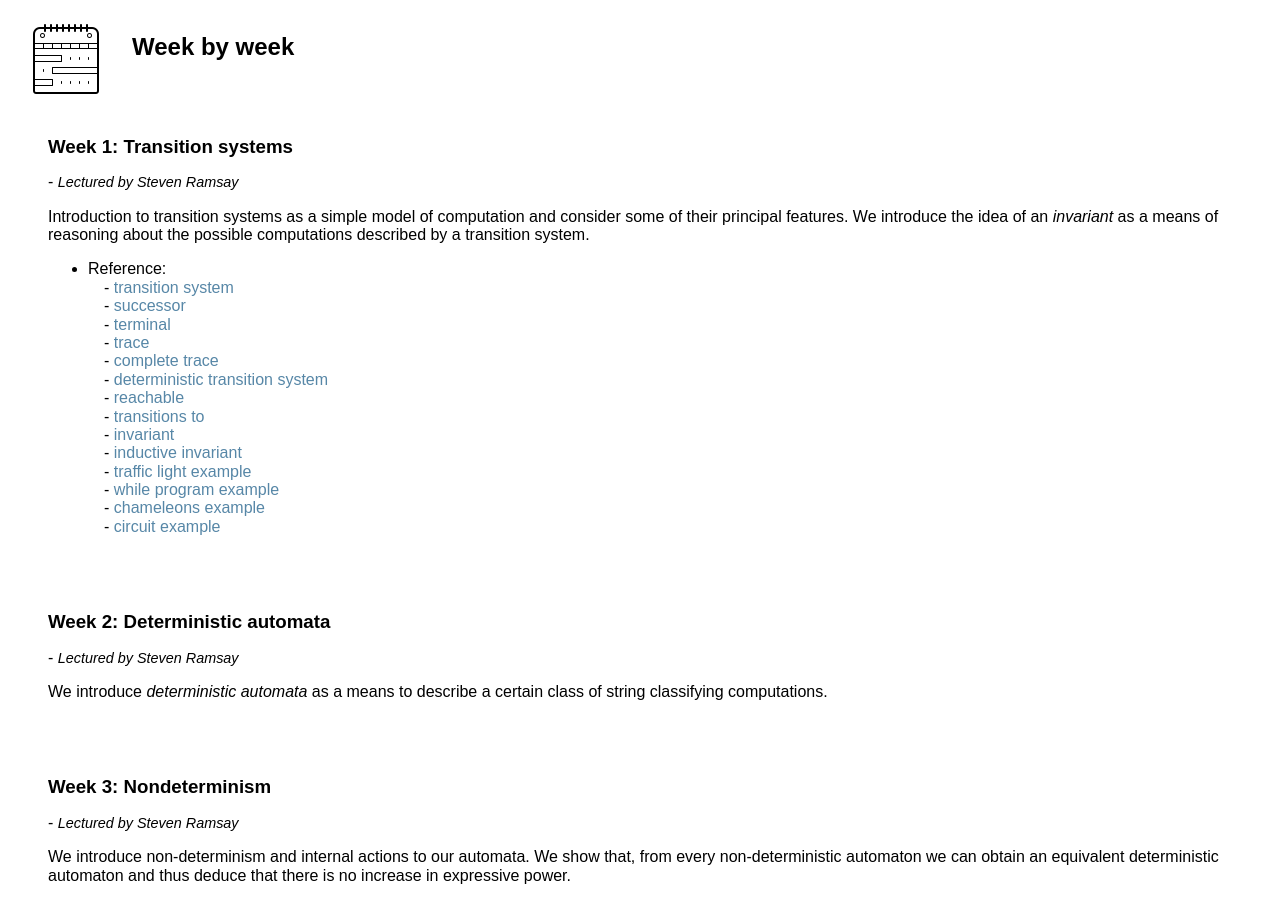
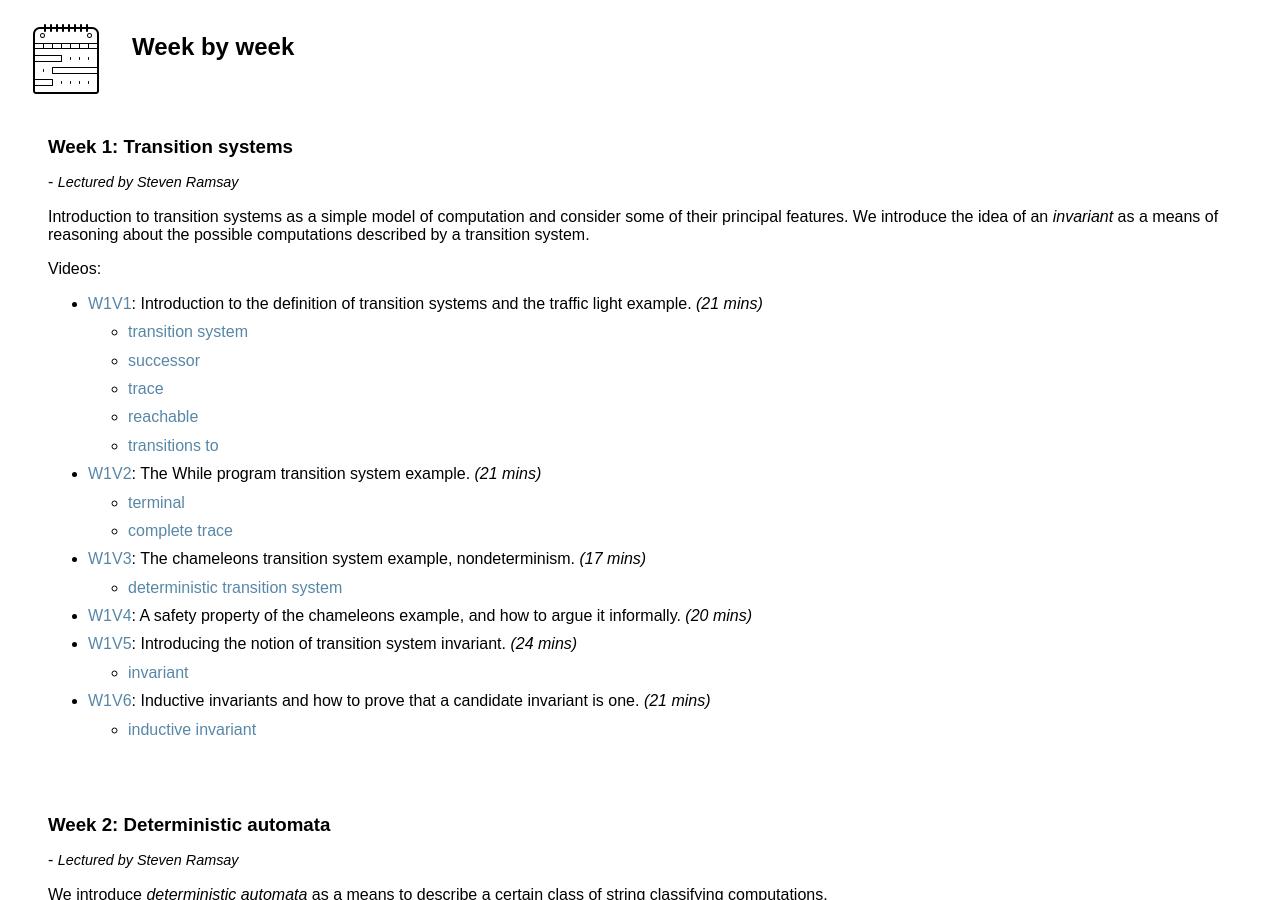
Before and after one commit to uob-coms20007/webpages, a Jekyll site: the page built from schedule.md, in a window 1280 px wide and 900 px high, scrolled down 1283 px. Built offline with Jekyll 4.4.1, drawn with Linux system fonts in a browser that asks for light colours; nearby versions of some CDN libraries.

Commit message:
add week data, implement display

```diff
--- a/_data/weeks.yml
+++ b/_data/weeks.yml
@@ -3,21 +3,46 @@
   theme: Transition systems
   description: Introduction to transition systems as a simple model of computation and consider some of their principal features.  We introduce the idea of an *invariant* as a means of reasoning about the possible computations described by a transition system.
   videos:
-  references:
-    - https://uob-coms20007.github.io/reference/trsys.html#transition-system
-    - https://uob-coms20007.github.io/reference/trsys.html#successor
-    - https://uob-coms20007.github.io/reference/trsys.html#terminal
-    - https://uob-coms20007.github.io/reference/trsys.html#trace
-    - https://uob-coms20007.github.io/reference/trsys.html#complete-trace
-    - https://uob-coms20007.github.io/reference/trsys.html#deterministic-transition-system
-    - https://uob-coms20007.github.io/reference/trsys.html#reachable
-    - https://uob-coms20007.github.io/reference/trsys.html#transitions-to
-    - https://uob-coms20007.github.io/reference/invariance.html#invariant
-    - https://uob-coms20007.github.io/reference/invariance.html#inductive-invariant
-    - https://uob-coms20007.github.io/reference/trsys/examples.html#traffic-light-example
-    - https://uob-coms20007.github.io/reference/trsys/examples.html#while-program-example
-    - https://uob-coms20007.github.io/reference/trsys/examples.html#chameleons-example
-    - https://uob-coms20007.github.io/reference/trsys/examples.html#circuit-example
+    - num: 1
+      dsc: Introduction to the definition of transition systems and the traffic light example.
+      dur: 21
+      url: https://web.microsoftstream.com/video/f2350538-7875-4dcc-9a79-ba3198877433
+      ref:
+        - https://uob-coms20007.github.io/reference/trsys.html#transition-system
+        - https://uob-coms20007.github.io/reference/trsys.html#successor
+        - https://uob-coms20007.github.io/reference/trsys.html#trace
+        - https://uob-coms20007.github.io/reference/trsys.html#reachable
+        - https://uob-coms20007.github.io/reference/trsys.html#transitions-to
+    - num: 2
+      dsc: The While program transition system example.
+      dur: 21
+      url: https://web.microsoftstream.com/video/13d3c588-aa76-4ea4-a542-eb928c653148
+      ref:
+        - https://uob-coms20007.github.io/reference/trsys.html#terminal
+        - https://uob-coms20007.github.io/reference/trsys.html#complete-trace
+    - num: 3
+      dsc: The chameleons transition system example, nondeterminism.
+      dur: 17
+      url: https://web.microsoftstream.com/video/ca2806d0-92f4-4ff4-8df5-46505782a4d7?list=studio
+      ref:
+        - https://uob-coms20007.github.io/reference/trsys.html#deterministic-transition-system
+    - num: 4
+      dsc: A safety property of the chameleons example, and how to argue it informally.
+      dur: 20
+      url: https://web.microsoftstream.com/video/cef410e5-7c36-4ea8-9e17-4494642548ad
+      ref:
+    - num: 5
+      dsc: Introducing the notion of transition system invariant.
+      dur: 24
+      url: https://web.microsoftstream.com/video/f0d9ef31-0290-4702-8126-2769563f3650
+      ref:
+        - https://uob-coms20007.github.io/reference/invariance.html#invariant
+    - num: 6
+      dsc: Inductive invariants and how to prove that a candidate invariant is one.
+      dur: 21
+      url: https://web.microsoftstream.com/video/e66c62f0-e6d7-4307-aac6-18c0db920bcf
+      ref:
+        - https://uob-coms20007.github.io/reference/invariance.html#inductive-invariant
 
 - num: 2
   lecturer: SR
--- a/schedule.md
+++ b/schedule.md
@@ -30,6 +30,8 @@ title: schedule
       <td colspan="3" style="text-align:center">Welcome Week</td>
     </tr>
     {% for week in site.data.weeks %}
+    {% capture this_week_unix %}{{ week.num | minus: 1 | times: weekunix | plus: startunix }}{% endcapture %}
+    {% capture next_week_unix %}{{ week.num | times: weekunix | plus: startunix }}{% endcapture %}
     {% if week.num == 6 %}
     <tr>
       <td colspan="3" style="text-align:center">Reading Week</td>
@@ -40,14 +42,21 @@ title: schedule
     </tr>
     {% else %}
     <tr>
-      <td><a href="#week{{ week.num }}">Week {{ week.num }}: {{week.theme}}</a></td><td>{{week.videos}}</td>
+      <td><a href="#week{{ week.num }}">Week {{ week.num }}: {{week.theme}}</a></td>
       <td>
-        {% if question_names contains week.num %}
+        {% if this_week_unix <= nowunix %}
+          {% for v in week.videos %}
+            <a href="{{ v.url }}" target="_blank">{{ v.num }}</a>
+          {% endfor %}
+        {% endif %}
+      </td>
+      <td>
+      {% if this_week_unix <= nowunix %}
         <a href="questions/sheet{{ week.num }}.pdf">qns</a>
-        {% endif %}
-        {% if answer_names contains week.num %}
+      {% endif %}
+      {% if next_week_unix <= nowunix %}
          / <a href="answers/sheet{{ week.num }}.pdf">ans</a>
-        {% endif %}
+      {% endif %}
       </td>
     </tr>
     {% endif %}
@@ -88,25 +97,27 @@ title: schedule
   {% capture this_week_unix %}{{ week.num | minus: 1 | times: weekunix | plus: startunix }}{% endcapture %}
   {% capture next_week_unix %}{{ week.num | times: weekunix | plus: startunix }}{% endcapture %}
   {% if this_week_unix <= nowunix %}
-  <ul>
-    {% if week.videos %}
-    <li>Videos:</li>
+  <p>Videos:
+      <ul>
+        {% for v in week.videos %}
+          <li>
+            <a href="{{ v.url }}" target="_blank">W{{ week.num }}V{{ v.num }}</a>: {{ v.dsc }} <i>({{ v.dur }} mins)</i><br/>
+            {% if v.ref %}
+              <ul>
+              {% for r in v.ref %}
+                <li><a href="{{ r }}" target="_blank">{{ r | split: '/' | last | split: '#' | last | replace: '-', ' ' }}</a></li>
+              {% endfor %}
+              </ul>
+            {% endif %}
+          </li>
+        {% endfor %}
+      </ul>
+  </p>
+    {% if question_names contains week.num %}
+    <p>
+      Labs: <a href="questions/sheet{{ week.num }}.pdf">qns</a>{% if answer_names contains week.num %} / <a href="answers/sheet{{ week.num }}.pdf">ans</a>{% endif %}
+    </p>
     {% endif %}
-    {% if question_names contains week.num %}
-    <li>
-      Labs: <a href="questions/sheet{{ week.num }}.pdf">qns</a>{% if answer_names contains week.num %} / <a href="answers/sheet{{ week.num }}.pdf">ans</a>{% endif %}
-    </li>
-    {% endif %}
-    {% if week.references %}
-    <li>Reference:<br/>
-        <div style="margin-left:1em">
-        {% for ref in week.references %}
-          - <a href="{{ ref }}" target="_blank">{{ ref | split: '/' | last | split: '#' | last | replace: '-', ' ' }}</a><br/>
-        {% endfor %}
-        </div>
-    </li>
-    {% endif %}
-  </ul>
   {% endif %}
 
 {% endunless %}
```
